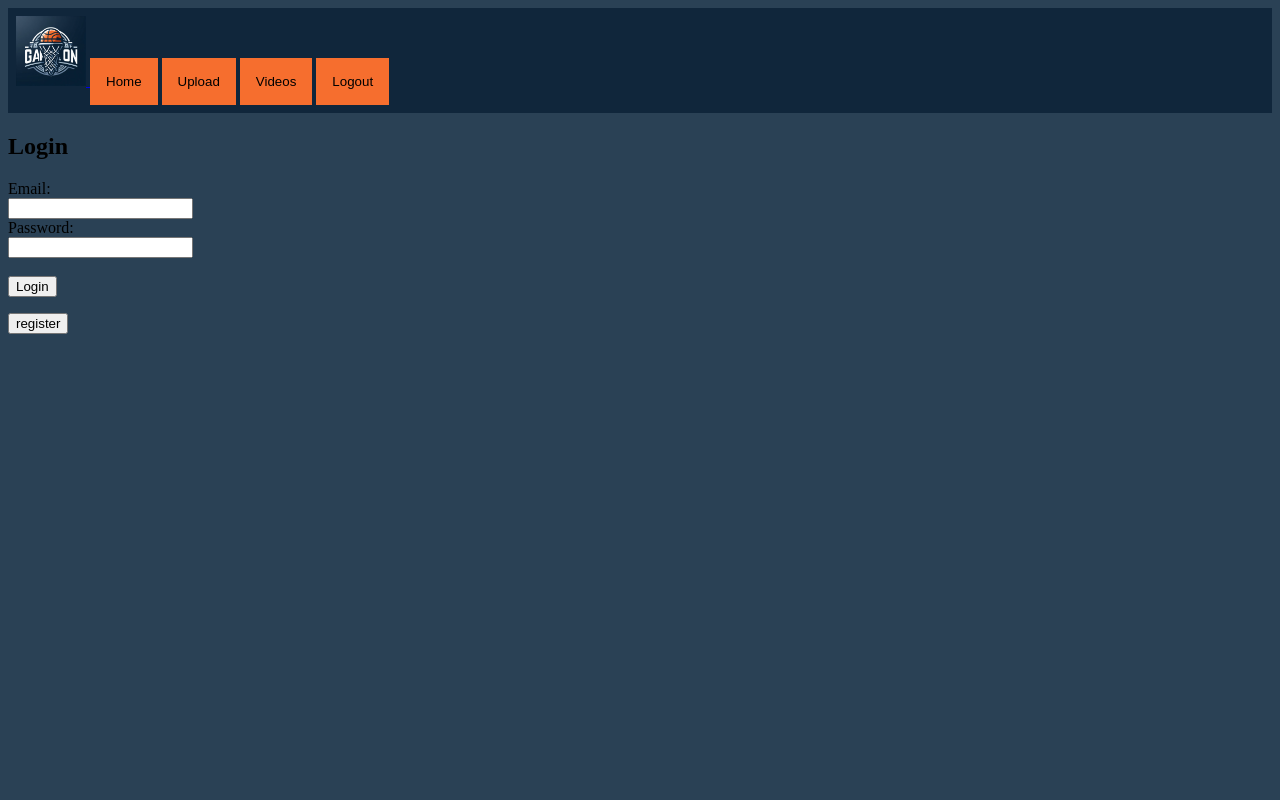
After one commit to Timoisdebeste/Balling, a PHP site: page /login.php in a window 1280 px wide. The commit adds this page. Run offline with PHP 8.4, Linux system fonts and the light colour scheme; the visitor is signed in with stand-in values (Sample User, id 1).

Commit message:
balling virst push with loggin and video upload

```diff
--- /dev/null
+++ b/db/connect.php
@@ -0,0 +1,8 @@
+<?php
+$servername = 'localhost';
+$user = 'root';
+$pass = '';
+$db = 'balling';
+
+$conn = new mysqli($servername,$user, $pass, $db) or die("Unable to connect");
+?>
--- /dev/null
+++ b/includes/navbar.php
@@ -0,0 +1,22 @@
+<div class="navbar">
+    <nav>
+        <a class="logo" href="index.php">
+            <img src="imgs/balling.jpg" alt="logo">
+        </a>
+        <button class="navbutton" onclick="document.location='index.php'">Home</button>
+        <?php
+        // Start session
+        session_start();
+
+        // Check if the 'logged-in' session variable is set and not empty
+        if (isset($_SESSION['logged_in']) && $_SESSION['logged_in'] === true) {
+            echo '<button class="navbutton" onclick="document.location=\'video-upload.php\'">Upload</button> ';
+            echo '<button class="navbutton" onclick="document.location=\'watch.php\'">Videos</button> ';
+            echo '<button class="navbutton" onclick="document.location=\'logout.php\'">Logout</button> ';
+        } else {
+            echo '<button class="navbutton" onclick="document.location=\'watch.php\'">Videos</button> ';
+            echo '<button class="navbutton" onclick="document.location=\'login.php\'">Login</button>';
+        }
+        ?>
+    </nav>
+</div>
--- /dev/null
+++ b/login.php
@@ -0,0 +1,56 @@
+<?php include 'includes/navbar.php'; ?>
+<?php include 'db/connect.php'; ?>
+<?php
+if ($_SERVER["REQUEST_METHOD"] == "POST") {
+    $email = $_POST['email'];
+    $password = $_POST['password'];
+
+    // Hash the password
+    $hashedPassword = password_hash($password, PASSWORD_DEFAULT);
+
+    $stmt = $conn->prepare("SELECT id, username, password FROM login WHERE email = ?");
+    $stmt->bind_param("s", $email);
+    $stmt->execute();
+    $result = $stmt->get_result();
+
+    if ($result->num_rows > 0) {
+        $row = $result->fetch_assoc();
+        if (password_verify($password, $row['password'])) {
+            // User authenticated successfully
+            echo "Welcome, " . $row["username"];
+            // Set username in session
+            $_SESSION['username'] = $row["username"];
+            $_SESSION['logged_in'] = true;
+            header("Location: index.php");
+            exit();
+        } else {
+            echo "Invalid email or password";
+        }
+    } else {
+        echo "Invalid email or password";
+    }
+    $stmt->close();
+    $conn->close();
+}
+?>
+
+<!DOCTYPE html>
+<html>
+<head>
+    <meta charset="UTF-8">
+    <link rel="stylesheet" href="style/style.css">
+    <meta name="viewport" content="width=device-width, initial-scale=1.0">
+    <title>Balling login</title>
+</head>
+<body>
+    <h2>Login</h2>
+    <form method="post" action="<?php echo $_SERVER['PHP_SELF']; ?>">
+        <label>Email:</label><br>
+        <input type="text" name="email" required><br>
+        <label>Password:</label><br>
+        <input type="password" name="password" required><br><br>
+        <input type="submit" value="Login">
+    </form>
+    <button onclick="document.location='register.php'">register</button>
+</body>
+</html>
--- /dev/null
+++ b/style/style.css
@@ -0,0 +1,48 @@
+body {
+    background-color: #2A4155; /* Optional: Set the background color */
+}
+
+.navbar{
+    background-color: #10263B;
+    border: #10263B;
+    padding: 8px;
+}
+
+.navbutton {
+    background-color: #F66E2E;
+    border: #000000;
+    padding: 16px;
+    border-width: 8px;
+}
+
+.logo img {
+    max-height: 70px; /* Aanpassen aan de gewenste hoogte van het logo */
+}
+
+.video-box {
+    display: flex;
+    flex-wrap: nowrap;
+    justify-content: center;
+    padding: 16px;
+}
+
+.video-box-2 {
+    display: flex;
+    align-content: center;
+    flex-direction: column;
+    flex-wrap: wrap;
+    width: 1720px;
+    background-color: #000000;
+    border-radius: 32px;
+}
+
+.video-title {
+    display: flex;
+    justify-content: center;
+    color: #F66E2E;
+}
+
+.video {
+    max-width: 1280px;
+    max-height: 960px;
+}
```
Also changed, not shown: db.sql (added, +20 -0 lines), dbconnect.php (added, +14 -0 lines), index.php (+12 -1 lines), logout.php (added, +14 -0 lines), register.php (added, +52 -0 lines), upload.php (added, +31 -0 lines), video-upload.php (added, +19 -0 lines), watch.php (added, +36 -0 lines), imgs/balling.jpg (added), 4 other files.
